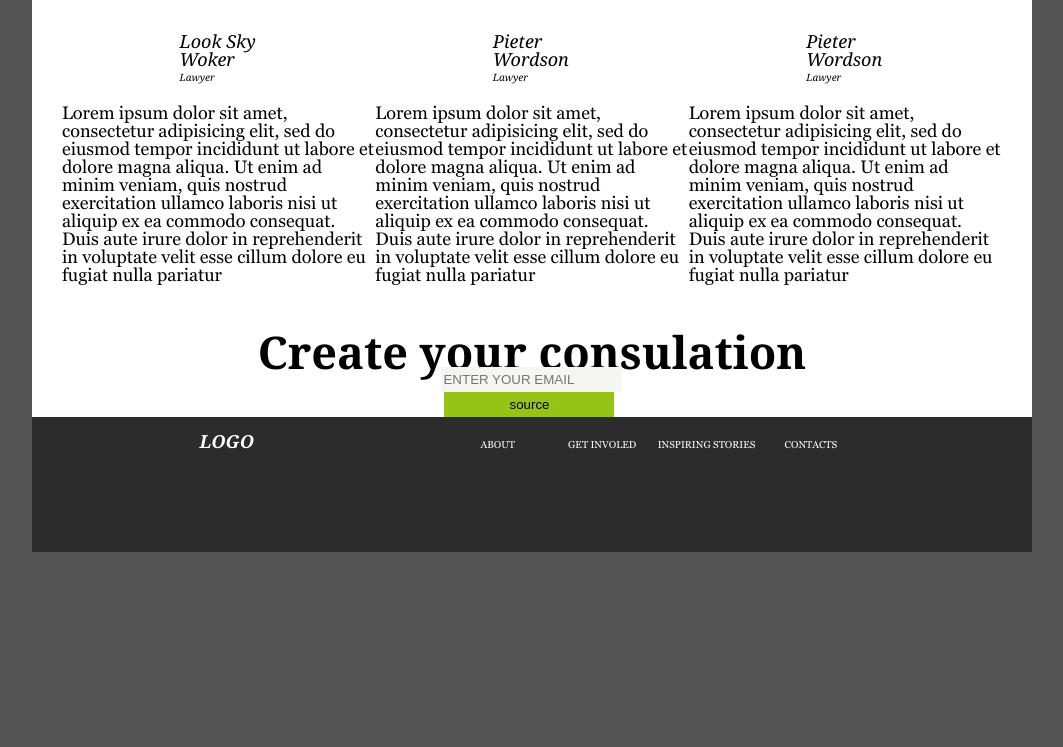
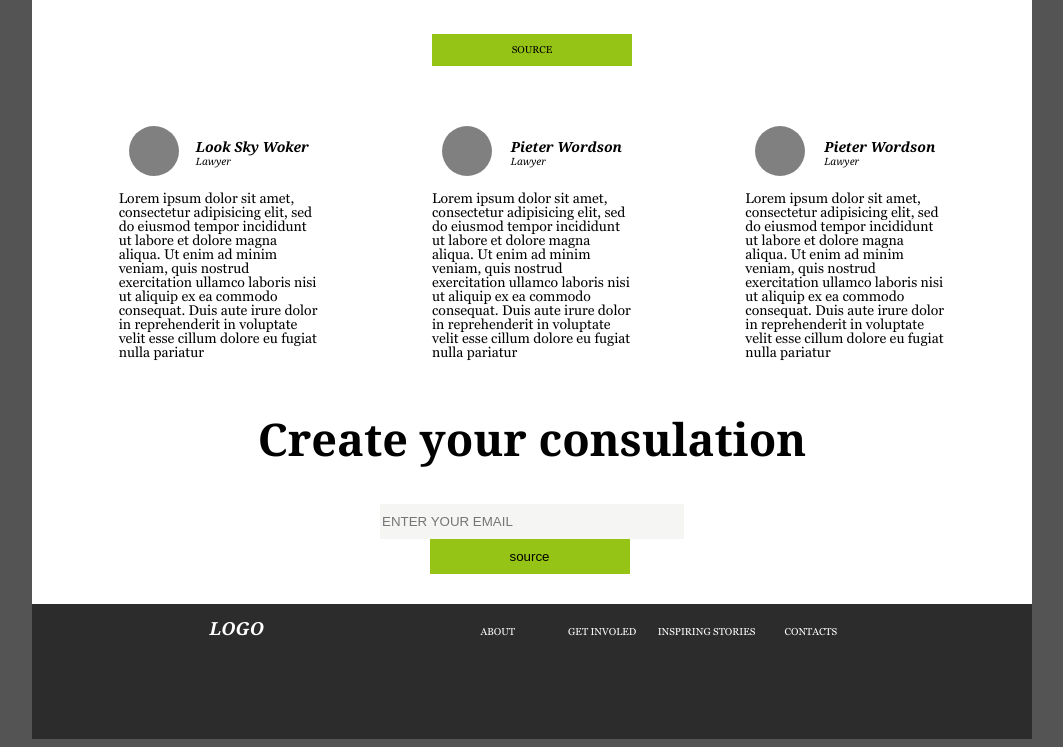
Before and after one commit to NastyaTMF/Lawyers, a website: page source/index.html in a window 1280 px wide. Shown: the part 674-1421 px from the top of the page, without its empty margins (108-1171 px from the left). Before the commit the page ends 1234 px from the top, so only its background shows below. Drawn offline with Linux system fonts and the light colour scheme; files whose address does not match are found by name.

Commit message:
Адаптивная версия без шрифтов и фото

```diff
--- a/source/index.html
+++ b/source/index.html
@@ -29,7 +29,7 @@
                     </ul>
                 </nav>
                 <div class="main-header__text">
-                    <p>Lawyers - the only people who are not punished for the igno&shy;rance of the law.</p>
+                    <p class="large-title">Lawyers - the only people who are not punished for the igno&shy;rance of the law.</p>
                     <p class="small-title">I was a lawyer, but now corrected.</p>
                 </div>
                 <div class="person">
@@ -41,7 +41,7 @@
                 </div>
                 <a class="button-source" href="#">source</a>
             </header>
-            <div class="feature">
+            <div class="feature feature--intro">
                 <h1 class="feature__title">Our lawyers</h1>
                 <h2 class="feature__title-2">Но главное, что необходимо, - это когда мы пишем закон для всей страны, иметь в виду разумных и сильных, а не пьяных и слабых.</h2>
                 <a class="button-source button-source--green" href="#">source</a>
--- a/source/less/components/button-source.less
+++ b/source/less/components/button-source.less
@@ -10,18 +10,30 @@
     text-transform: uppercase;
     font-size: 14px;
     line-height: 14px;
+    background-color: white;
+    width: 170px;
+    padding-top: 5px;
+    padding-bottom: 5px;
+    margin-top: 15px;
+    &--green {
+        background-color: #95c416;
+        margin-top: 30px;
+        margin-bottom: 25px;
+    }
 }
 
 @media(min-width: 800px) {
     .button-source {
-        font-size: 18px;
-        line-height: 18px;
-        background-color: white;
-        width: 170px;
-        padding-top: 5px;
-        padding-bottom: 5px;
+        font-size: 10px;
+        line-height: 12px;
+        margin-top: 12px;
+        width: 200px;
+        padding-top: 10px;
+        padding-bottom: 10px;
         &--green {
             background-color: #95c416;
+            margin-top: 40px;
+            margin-bottom: 10px;
         }
     }
 }
--- a/source/less/components/feature.less
+++ b/source/less/components/feature.less
@@ -8,6 +8,7 @@
             margin: 0 auto;
             text-align: center;
             font-weight: bold;
+            margin-bottom: 40px;
         }
         &__title-2 {
             font-style: italic;
@@ -15,6 +16,9 @@
             line-height: 10px;
             font-weight: normal;
             text-align: center;
+            margin-bottom: 30px;
+            width: 86%;
+            margin: 0 auto;
         }
         &--items {
             display: block;
@@ -24,6 +28,15 @@
             text-align: center;
         }
         &__col {
+            font-size: 14px;
+            line-height: 14px;
+            margin-bottom: 30px;
+            &--text {
+                width: 80%;
+                margin: 0 auto;
+                margin-top: 15px;
+                margin-bottom: 15px;
+            }
         }
 }
 @media(min-width: 800px) {
@@ -31,11 +44,17 @@
         padding-top: 35px;
         padding-left: 30px;
         padding-right: 30px;
+        &--intro {
+            display: flex;
+            flex-wrap: wrap;
+        }
         &__title {
             font-size: 45px;
             line-height: 30px;
             text-align: center;
             font-weight: bold;
+            margin-top: 30px;
+            margin-bottom: 20px;
         }
         &__title-2 {
             font-size: 15px;
@@ -43,13 +62,20 @@
         }
         &--items {
             display: flex;
-            justify-content: space-between;
+            justify-content: space-around;
+            padding-top: 0;
         }
         &--mail {
             text-align: center;
         }
         &__col {
             background-color: white;
+            width: 200px;
+            margin-bottom: 0;
+            &--text {
+                width: 100%;
+                margin-bottom: 0;
+            }
         }
     }
 }
--- /dev/null
+++ b/source/less/components/large-title.less
@@ -0,0 +1,9 @@
+.large-title {
+    margin-top: 15px;
+}
+
+@media(min-width: 800px) {
+    .large-title {
+        margin-top: 60px;
+    }
+}
--- a/source/less/components/mail.less
+++ b/source/less/components/mail.less
@@ -1,12 +1,15 @@
 .mail {
-    width: 30%;
+    width: 200px;
+    margin: 0 auto;;
     display: block;
+    margin-bottom: 30px;
     &__field {
         border: none;
         margin-right: none;
         background-color: #f5f5f3;
-        padding-top: 5px;
-        padding-bottom: 5px;
+        padding-top: 10px;
+        padding-bottom: 10px;
+        width: 200px;
     }
     &__send {
         border: none;
@@ -15,12 +18,21 @@
         width: 170px;
         padding-top: 5px;
         padding-bottom: 5px;
-        margin-left: -5px;
+        padding-top: 10px;
+        padding-bottom: 10px;
+        width: 200px;
     }
 }
 @media(min-width: 800px) {
     .mail {
-        width: 37%;
+        width: 500px;
         display: inline-block;
+        margin-top: 30px;
+        &__field {
+            width: 300px;
+        }
+        &__send {
+           margin-left: -5px;
+        }
     }
 }
--- a/source/less/components/main-header.less
+++ b/source/less/components/main-header.less
@@ -1,5 +1,5 @@
 .main-header {
-    background: url("../img/mobile-bg.jpg") no-repeat 100% 100%;
+    background: url("../img/mobile-bg.jpg") no-repeat 100%;
     background-size: 100%;
     min-height: 330px;
     max-height: 330px;
--- a/source/less/components/navigation.less
+++ b/source/less/components/navigation.less
@@ -1,6 +1,6 @@
 .navigation {
     display: block;
-    background-color: black;
+    background-color: white;
     width: 100%;
     text-align: center;
     &__list {
@@ -15,7 +15,7 @@
         text-decoration: none;
         font-weight: normal;
         font-size: 10px;
-        color: white;
+        color: black;
         text-align: center;
         text-transform: uppercase;
         &--logo {
@@ -53,7 +53,6 @@
         margin: 0 auto;
         width: 675px;
         text-align: left;
-        background-color: white;
         &--footer {
             background-color: #2c2c2c;
         }
@@ -65,11 +64,9 @@
             margin-left: 12px;
         }
         &__link {
-            color: black;
-            text-align: center;
             &--logo {
                 text-transform: uppercase;
-                padding-left: 5px;
+                padding-left: 15px;
                 text-align: left;
             }
         }
--- a/source/less/components/person.less
+++ b/source/less/components/person.less
@@ -3,12 +3,21 @@
     text-align: left;
     color: white;
     font-size: 18px;
-    width: 25%;
+    width: 200px;
     display: flex;
     flex-wrap: wrap;
     justify-content: space-between;
+    box-sizing: border-box;
+    padding-right: 10px;
+    padding-left: 10px;
     &__text {
         font-style: italic;
+    }
+    &__foto {
+        background-color: gray;
+        width: 50px;
+        height: 50px;
+        border-radius: 50%;
     }
     &__profession {
         font-size: 10px;
@@ -19,9 +28,10 @@
         color: black;
     }
     &__name {
-        margin-top: 0;
         margin-bottom: 0;
+        font-weight: bold;
         font-size: 14px;
+        line-height: 14px;
     }
     &__name--black {
         color: black;
@@ -29,9 +39,7 @@
 }
 @media(min-width: 800px) {
     .person {
-        width: 25%;
-        &__name {
-            font-size: 18px;;
-        }
+        width: 200px;
+        margin-top: 50px;
     }
 }
--- a/source/less/style.less
+++ b/source/less/style.less
@@ -13,3 +13,4 @@
 @import "components/small-title.less";
 @import "components/mail.less";
 @import "components/main-footer.less";
+@import "components/large-title.less";
```
Also changed, not shown: source/css/style.css.
